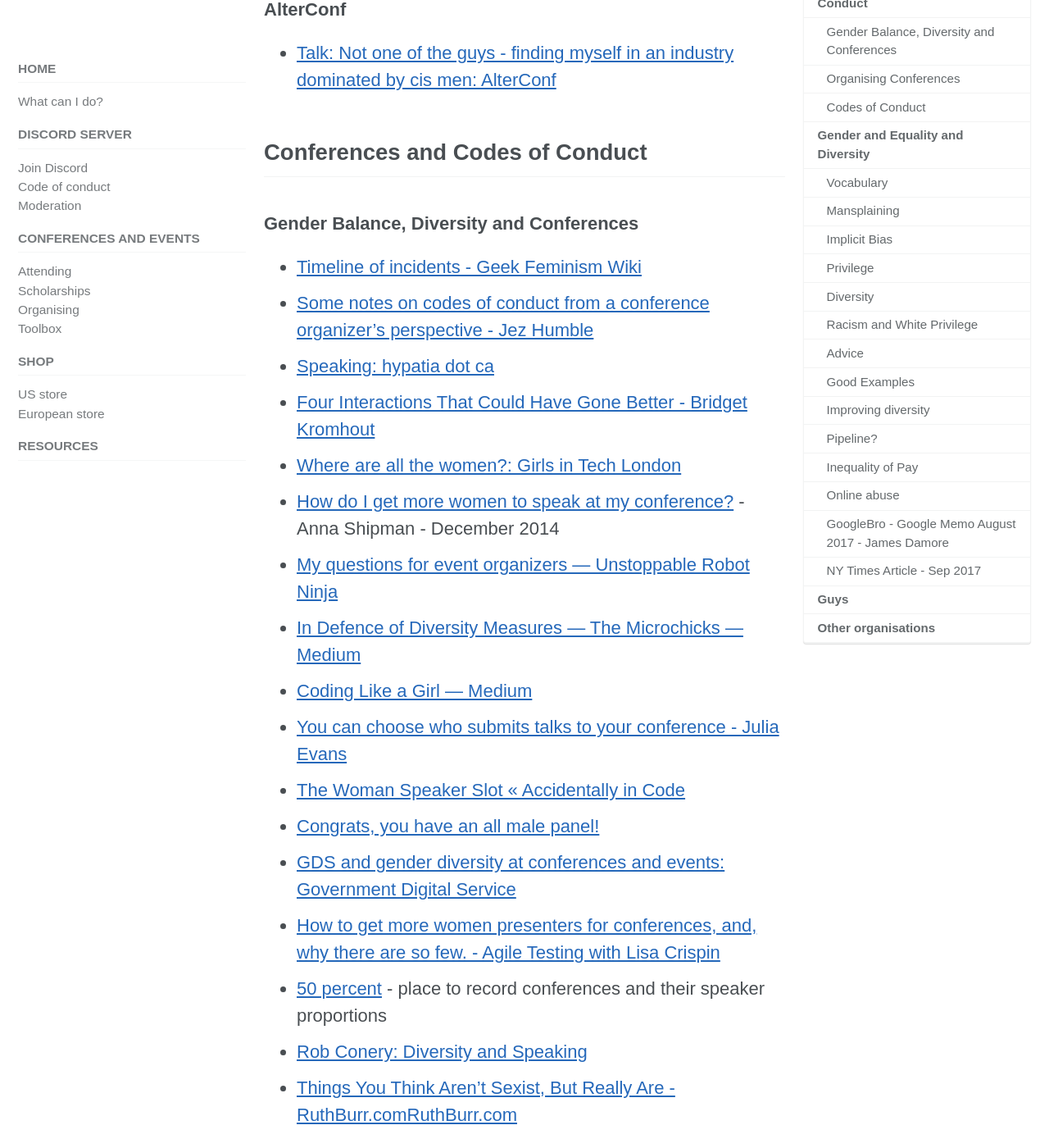
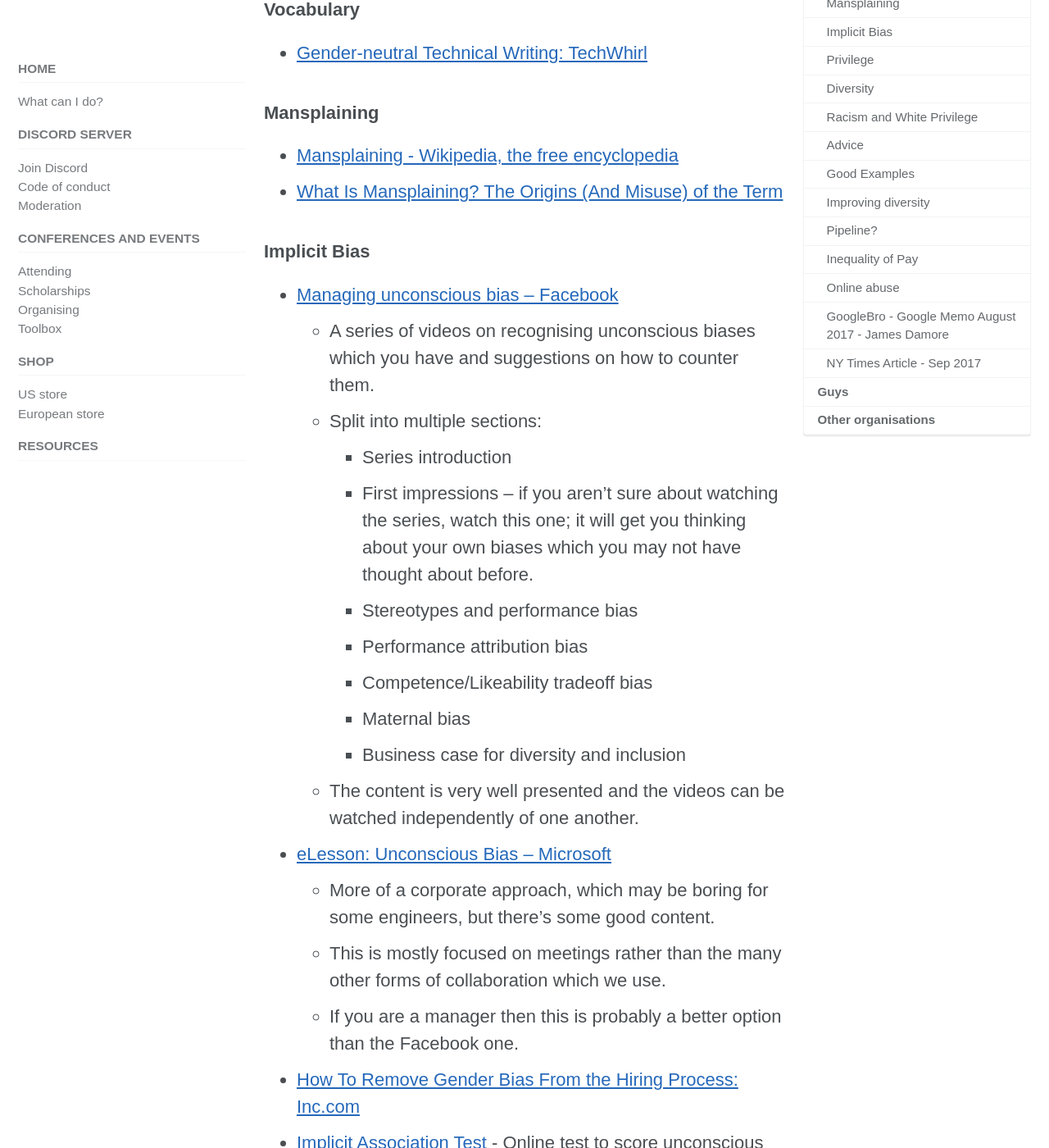
Before and after one commit to include-cpp/include-cpp.github.io, a Jekyll site: the page built from resources/index.md, in a window 1280 px wide and 1400 px high, scrolled down 310 px. Shown: the whole window at 82% size. Built offline with Jekyll 4.4.1, drawn with Linux system fonts in a browser that asks for light colours; cached includes are drawn as plain includes; nearby versions of some CDN libraries; some of the changed text lies outside the part shown.

Commit message:
Separate out Conference Resources

```diff
--- a/resources/index.md
+++ b/resources/index.md
@@ -4,55 +4,6 @@ toc: true
 title: Resources
 ---
 
-
-## Alternative Conferences
-
-###  AlterConf
-
-* [Talk: Not one of the guys - finding myself in an industry dominated by cis men: AlterConf](https://alterconf.com/talks/not-one-guys-finding-myself-industry-dominated-cis-men)
-
-## Conferences and Codes of Conduct
-
-
-### Gender Balance, Diversity and Conferences
-
-* [Timeline of incidents - Geek Feminism Wiki](http://geekfeminism.wikia.com/wiki/Timeline_of_incidents)
-* [Some notes on codes of conduct from a conference organizer's perspective - Jez Humble](https://gist.github.com/jezhumble/47aebaa31ba7cf67e2b8)
-* [Speaking: hypatia dot ca](http://hypatia.ca/speaking/)
-* [Four Interactions That Could Have Gone Better - Bridget Kromhout](http://bridgetkromhout.com/blog/2014/09/22/four-interactions-that-could-have-gone-better/)
-* [Where are all the women?: Girls in Tech London](http://girlsintechuk.com/2014/11/12/where-are-all-the-women/)
-* [How do I get more women to speak at my conference?](http://www.annashipman.co.uk/jfdi/how-to-get-women-speakers.html) - Anna Shipman - December 2014
-* [My questions for event organizers &#8212; Unstoppable Robot Ninja](http://unstoppablerobotninja.com/entry/my-questions-for-event-organizers/)
-* [In Defence of Diversity Measures — The Microchicks — Medium](https://medium.com/the-microchicks/in-defence-of-diversity-measures-48e4702b1dbd)
-* [Coding Like a Girl — Medium](https://medium.com/@sailorhg/coding-like-a-girl-595b90791cce)
-* [You can choose who submits talks to your conference - Julia Evans](http://jvns.ca/blog/2015/03/06/you-can-choose-who-submits-talks-to-your-conference/)
-* [The Woman Speaker Slot « Accidentally in Code](http://www.catehuston.com/blog/2015/03/11/the-woman-speaker-slot/)
-* [Congrats, you have an all male panel!](http://allmalepanels.tumblr.com/)
-* [GDS and gender diversity at conferences and events: Government Digital Service](https://gds.blog.gov.uk/2016/03/08/gds-and-gender-diversity-at-conferences-and-events/)
-* [How to get more women presenters for conferences, and, why there are so few. - Agile Testing with Lisa Crispin](http://lisacrispin.com/2016/04/17/get-women-presenters-conferences/)
-* [50 percent](http://50prozent.speakerinnen.org/en/) - place to record conferences and their speaker proportions
-* [Rob Conery: Diversity and Speaking](http://rob.conery.io/2017/01/25/diversity-and-speaking/)
-* [Things You Think Aren’t Sexist, But Really Are - RuthBurr.comRuthBurr.com](http://www.ruthburr.com/things-you-think-arent-sexist/#.WYDWv53TXL1)
-
-### Organising Conferences
-
-* [User stories for organising conferences  · GitHub](https://gist.github.com/doismellburning/6ef44a51df271bca4782)
-* [Considerations for more diverse conferences - Emily Webber](http://emilywebber.co.uk/considerations-for-more-diverse-conferences/)
-* [On being non-binary in tech](http://www.kitation.co.uk/2015/11/17/on-being-nb-in-tech.html)
-* [How to Organize a Conference: 18 Amazingly Useful Tips](https://medium.com/tedx-experience/how-to-organize-a-conference-567fb50ccdbd#.hju33o8o4)
-* [Badge Reviews](https://badge.reviews/) - how to design conference badges, including for legibility
-
-### Codes of Conduct
-
-* [Code Of Conduct « PIPELINE](http://web.pipelineconf.info/about/code-of-conduct/)
-* [Conference anti-harassment/Policy - Geek Feminism Wiki - Wikia](http://geekfeminism.wikia.com/wiki/Conference_anti-harassment/Policy)
-* [Code of Conduct - LeanAgileScotland](http://leanagile.scot/code-of-conduct/)
-* [Yow Our Policies: YOW!](http://yowconference.com.au/policies/)
-* [Code of Conduct - Meeting C++ 2015](http://meetingcpp.com/index.php/newsreader/items/code-of-conduct.html)
-* [Code of Conduct: cppcon](http://cppcon.org/codeofconduct/)
-* [Why I cancelled my ReactiveConf talk – Peggy Rayzis – Medium](https://medium.com/@peggyrayzis/why-i-cancelled-my-reactiveconf-talk-3a463bf14bd8)
-* [» After a Year of #MeToo Impacting the Hacker Community, We Still Have Far to Go The Road Less Traveled By](http://deviating.net/words/?p=821)
-	* excellent list of thing to do when preparing to run a conference
 
 ## Gender and Equality and Diversity
 
```
Also changed, not shown: resources/conference-resources.md (added, +47 -0 lines).
